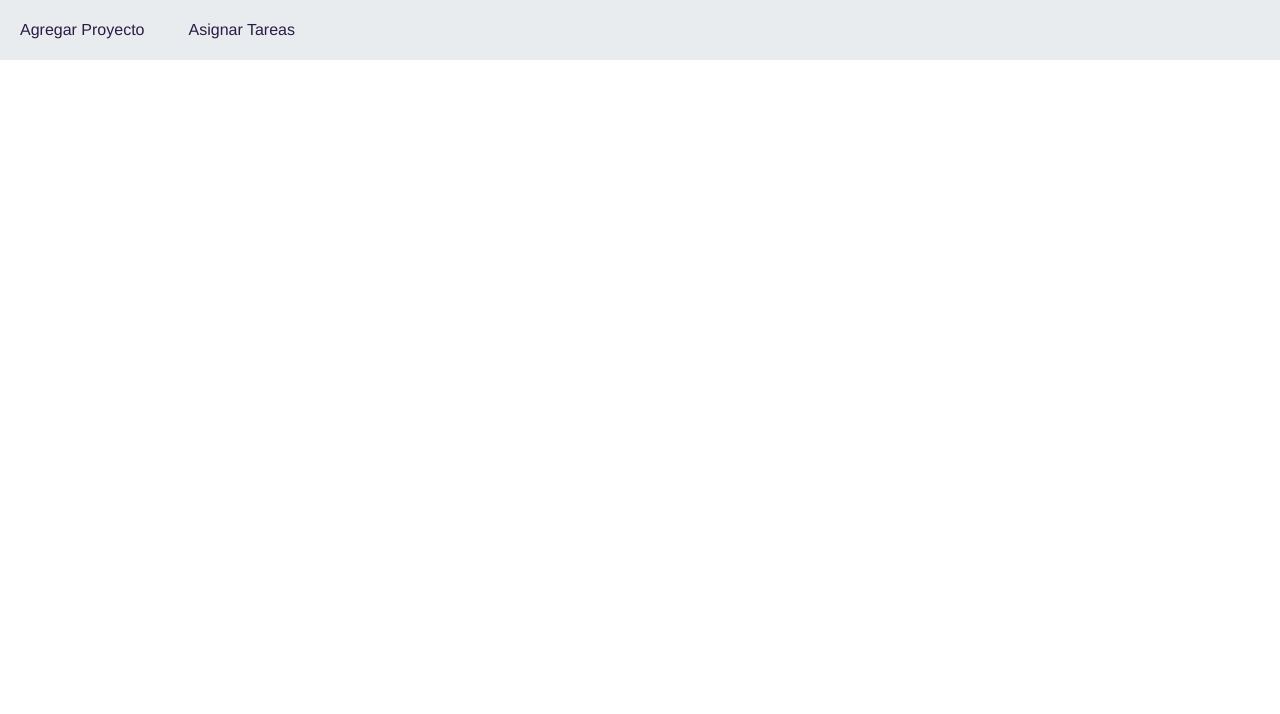
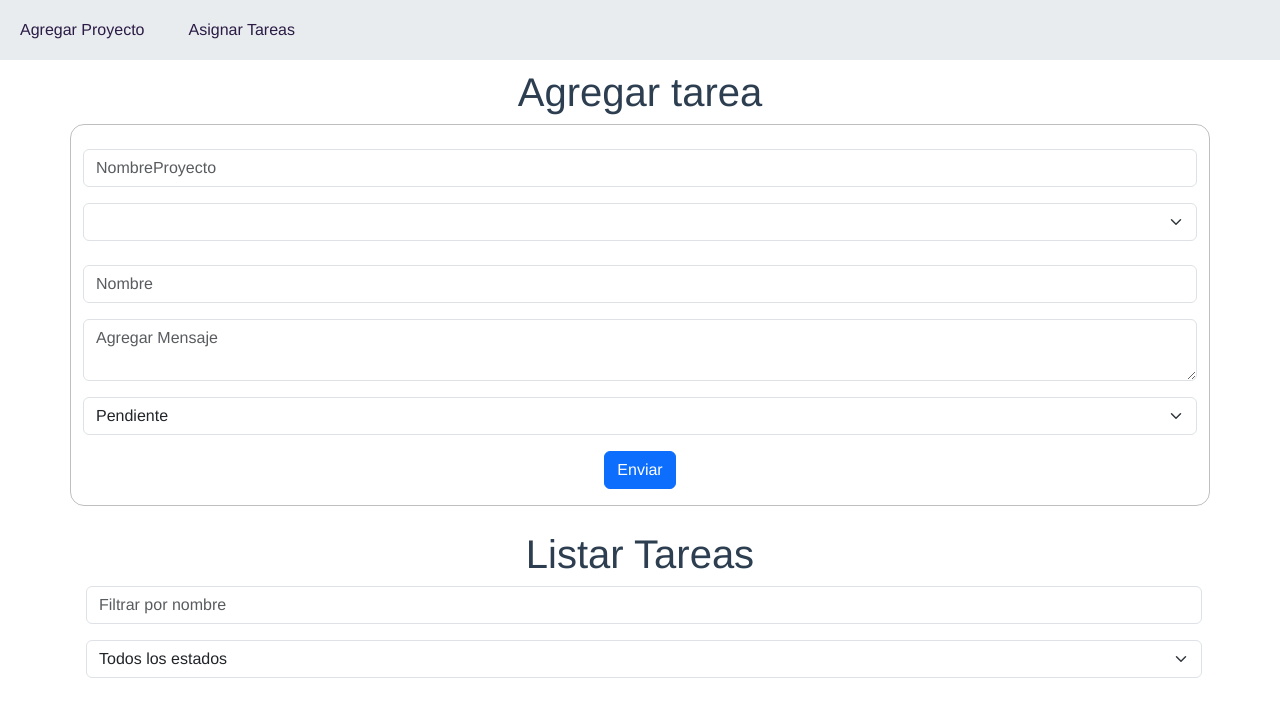
Before and after one commit to JuanDiegoTR/Registro_Proyecto-Vue, a Vue app: page /agregar-tarea in a window 1280 px wide. Shown: the top 714 px of the page. Built offline with nearby package versions, Linux system fonts and the light colour scheme.

Commit message:
Actualizar lista

```diff
--- a/src/Routers/RutasPrincipal.js
+++ b/src/Routers/RutasPrincipal.js
@@ -6,7 +6,8 @@ import GestionProyectos from '@/components/GestionProyectos.vue';
 const routes = [
  { path: '/', component: GestionProyectos },
  { path: '/agregar-proyecto', name: 'AgregarProyectos', component: AgregarProyectos },
- { path: '/agregar-tarea/:proyectoId', name: 'AgregarTarea', component: AgregarTarea }
+ { path: '/agregar-tarea/:proyectoId', name: 'AgregarTarea', component: AgregarTarea },
+ { path: '/agregar-tarea', name: 'AgregarTarea', component: AgregarTarea }
 
 ];
 
--- a/src/components/AgregarTarea.vue
+++ b/src/components/AgregarTarea.vue
@@ -33,7 +33,7 @@
      </form>
   </div>
   <section class="mt-4">
-    <ListarTareas :tareas="tareas" @editar="editarTarea" @actualizarTareas="actualizarTareas" />
+    <ListarTareas :key="componentKey" :tareas="tareas" @editar="editarTarea" @actualizarTareas="actualizarTareas" />
   </section>
  </template>
 
@@ -55,14 +55,24 @@ import ListarTareas from './ListarTareas'
             nombre: '',
             mensaje: '',
             estado: 'Pendiente',
+            selectedProyectoId: '',
             proyectoId: this.$route.params.proyectoId
         },
         tareas: [],
         errorMessage: '',
         proyectos: [],
-        tareaEnEdicion: null // Nueva variable para almacenar la tarea en edición
+        tareaEnEdicion: null, // Nueva variable para almacenar la tarea en edición
+        componentKey: 0,
     };
   },
+  actualizarTareas() {
+        // Aquí puedes cargar las tareas actualizadas desde localStorage
+        // y asignarlas a localTareas
+        const savedTareas = localStorage.getItem('listaTareas');
+        if (savedTareas) {
+            this.localTareas = JSON.parse(savedTareas);
+        }
+    },
   created() {
 
     const savedTareas = localStorage.getItem('listaTareas');
@@ -99,6 +109,10 @@ import ListarTareas from './ListarTareas'
        if (newTarea) {
          this.form = { ...newTarea };
        }
+     },
+     tareas(newTareas) {
+        // Actualiza localTareas con las nuevas tareas
+        this.localTareas = [...newTareas];
      }
   },
   methods: {
@@ -146,6 +160,8 @@ import ListarTareas from './ListarTareas'
         console.log("Tarea emitida");
         this.$emit('tareaActualizada');
         this.$emit('actualizarTareas'); // Emite el evento tareaActualizada
+
+        this.componentKey++;
     },
     eliminarTarea(id) {
       const index = this.localTareas.findIndex(tarea => tarea.id === id);
```
